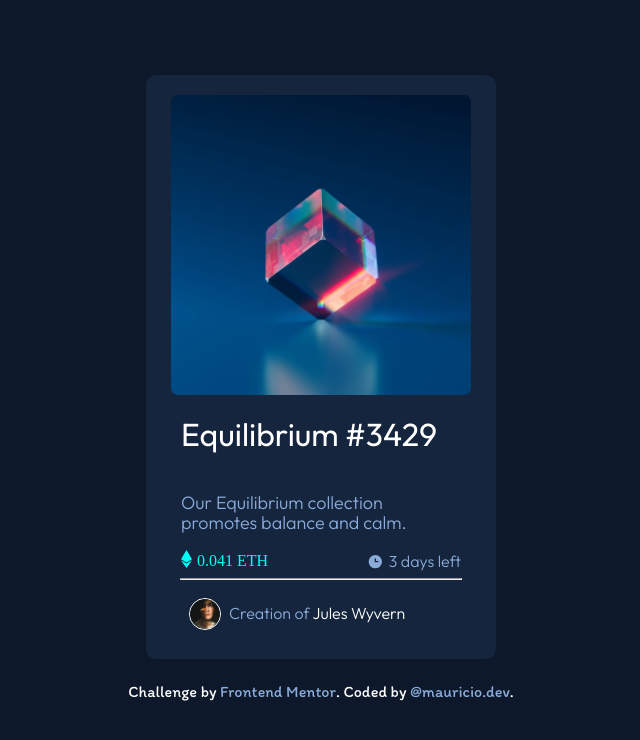
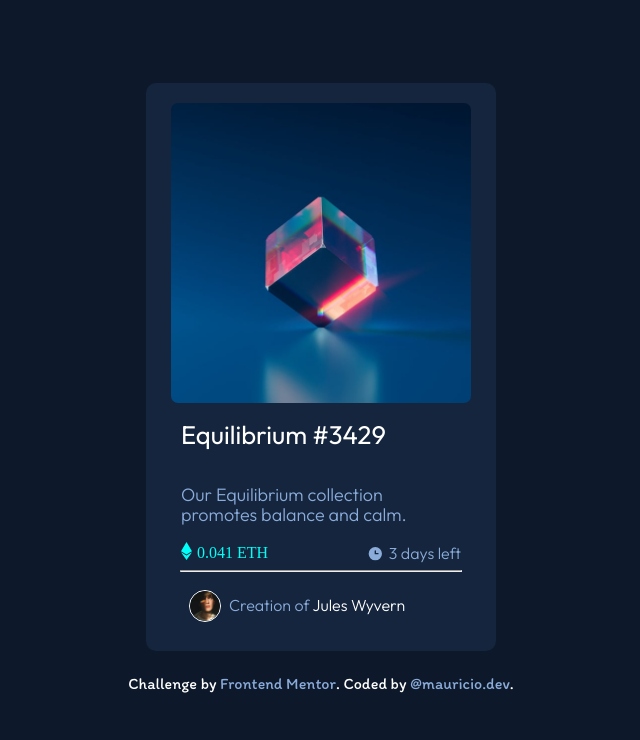
Before and after one commit to mauriciojb/nft-preview-card-component-main, a plain HTML site: page index.html in a window 1280 px wide. Shown: the whole page, without its empty margins (319-959 px from the left). Drawn offline with Linux system fonts and the light colour scheme; files whose address does not match are found by name.

Commit message:
font-size

```diff
--- a/css/style.css
+++ b/css/style.css
@@ -90,6 +90,7 @@ body {
     color: var(--White);
     font-family: var(--outfit);
     font-weight: 400;
+    font-size: 1.6pc;
     transition: all;
     transition-duration: 1s;
 }
```
